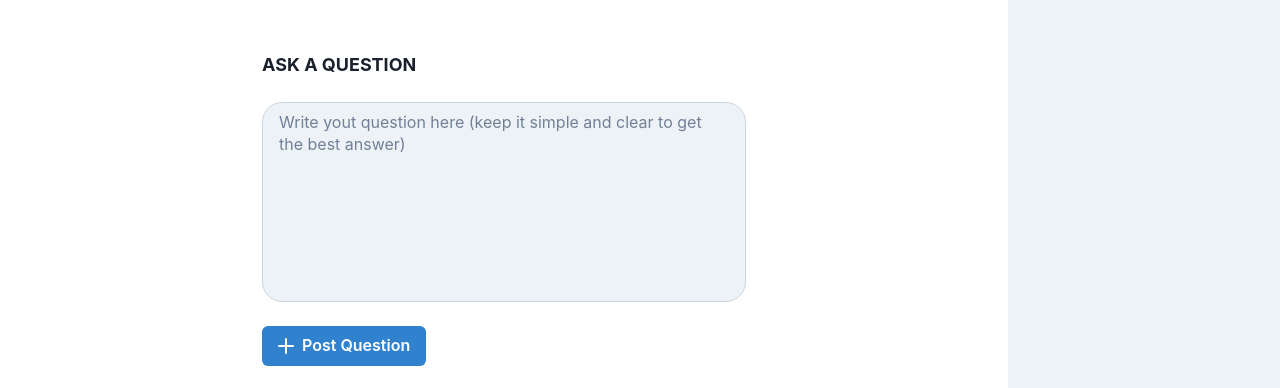
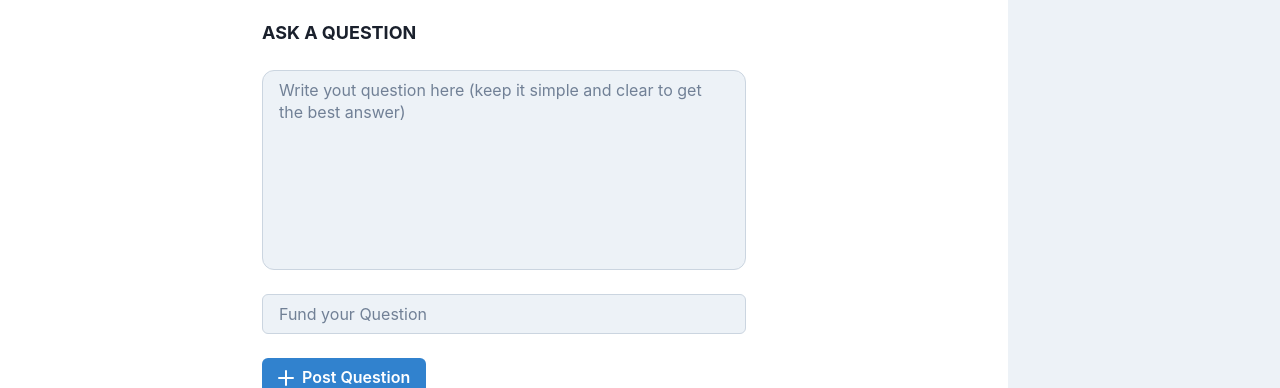
Before and after one commit to aroragarvit/Kue3, a React (Create React App) app: page /addquestion in a window 1280 px wide. Shown: the part 192-580 px from the top of the page. Built offline with nearby package versions, Linux system fonts and the light colour scheme; what wagmi would draw is missing.

Commit message:
Added a input for Question Funding

```diff
--- a/src/pages/addQuestion.js
+++ b/src/pages/addQuestion.js
@@ -1,10 +1,18 @@
 import * as React from "react";
-import { Box, Flex, Text, Textarea, useColorModeValue } from "@chakra-ui/react";
+import {
+  Box,
+  Flex,
+  Input,
+  Text,
+  Textarea,
+  useColorModeValue,
+} from "@chakra-ui/react";
 import { AddQuestionButton } from "../components/AddQuestionButton";
 
 export default function AddQuestion() {
+  const [question, setQuestion] = React.useState("");
   const [value, setValue] = React.useState("");
-  const handleChange = (event) => setValue(event.target.value);
+  const handleChange = (event) => setQuestion(event.target.value);
   return (
     <Flex
       grow={1}
@@ -14,26 +22,29 @@ export default function AddQuestion() {
       flexDirection={"column"}
     >
       <Box width={"50%"}>
-        <Text
-          mb={6}
-          textTransform="uppercase"
-          fontSize="lg"
-          fontWeight="bold"
-        >
+        <Text mb={6} textTransform="uppercase" fontSize="lg" fontWeight="bold">
           Ask a question
         </Text>
         <Textarea
-          value={value}
+          bgColor={useColorModeValue("gray.100", "gray.700")}
+          borderColor={useColorModeValue("gray.300", "gray.700")}
+          borderRadius={"12px"}
+          borderWidth="1px"
+          focusBorderColor={useColorModeValue("blue.500", "blue.100")}
           height="200px"
-          borderColor={useColorModeValue("gray.300", "gray.700")}
-          borderRadius={20}
-          borderWidth="1px"
+          mb={6}
           onChange={handleChange}
           placeholder="Write yout question here (keep it simple and clear to get the best answer)"
+          resize="none"
+          value={question}
+        />
+        <Input
           bgColor={useColorModeValue("gray.100", "gray.700")}
-          resize="none"
-          focusBorderColor={useColorModeValue("blue.500", "blue.100")}
+          borderColor={useColorModeValue("gray.300", "gray.700")}
           mb={6}
+          placeholder="Fund your Question"
+          value={value}
+          onChange={(e) => setValue(e.target.value)}
         />
         <AddQuestionButton />
       </Box>
```
Also changed, not shown: src/components/AddQuestionButton.jsx (+3 -4 lines), 1 other file (tests, documents, lock files or other folders).
